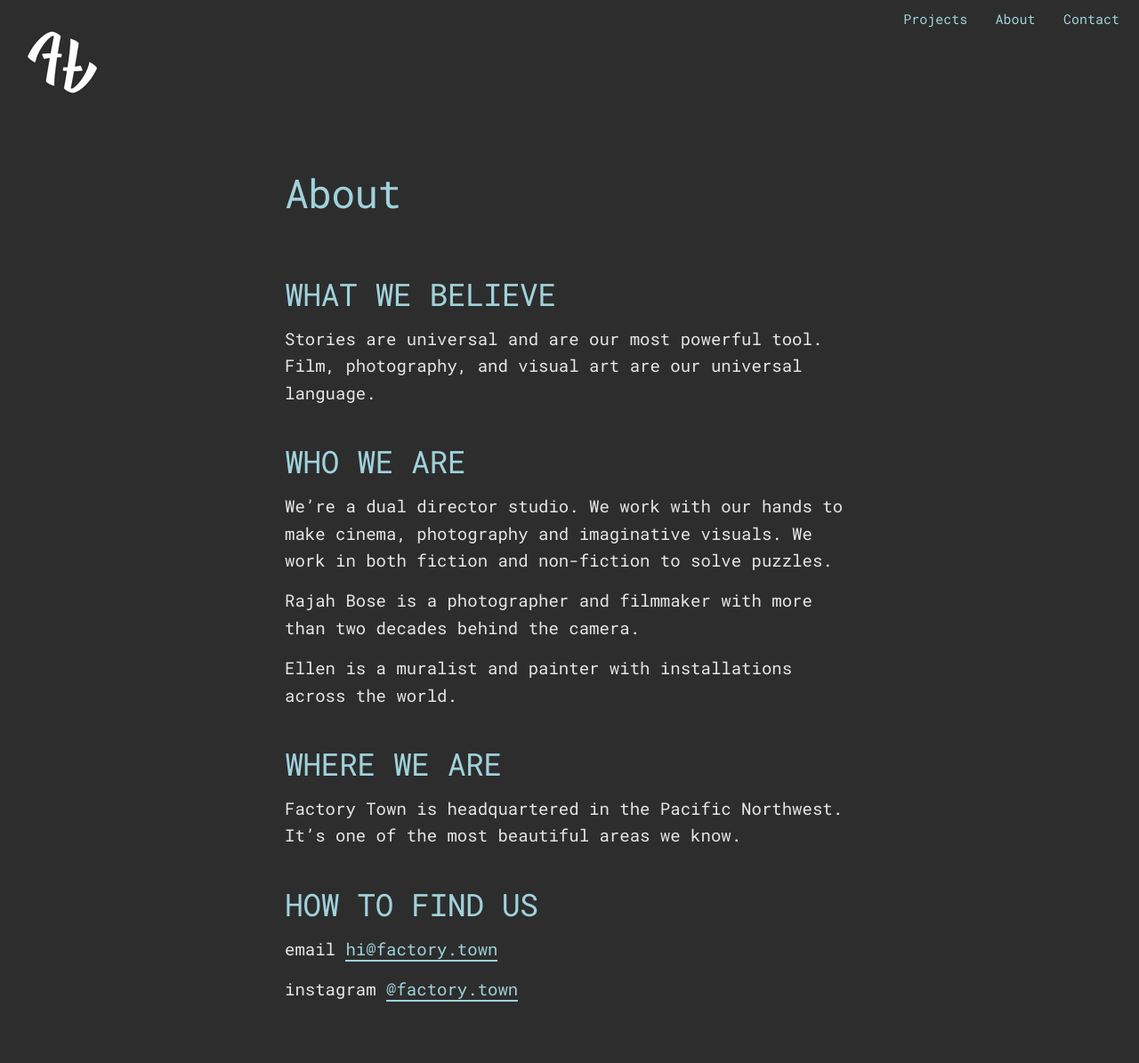
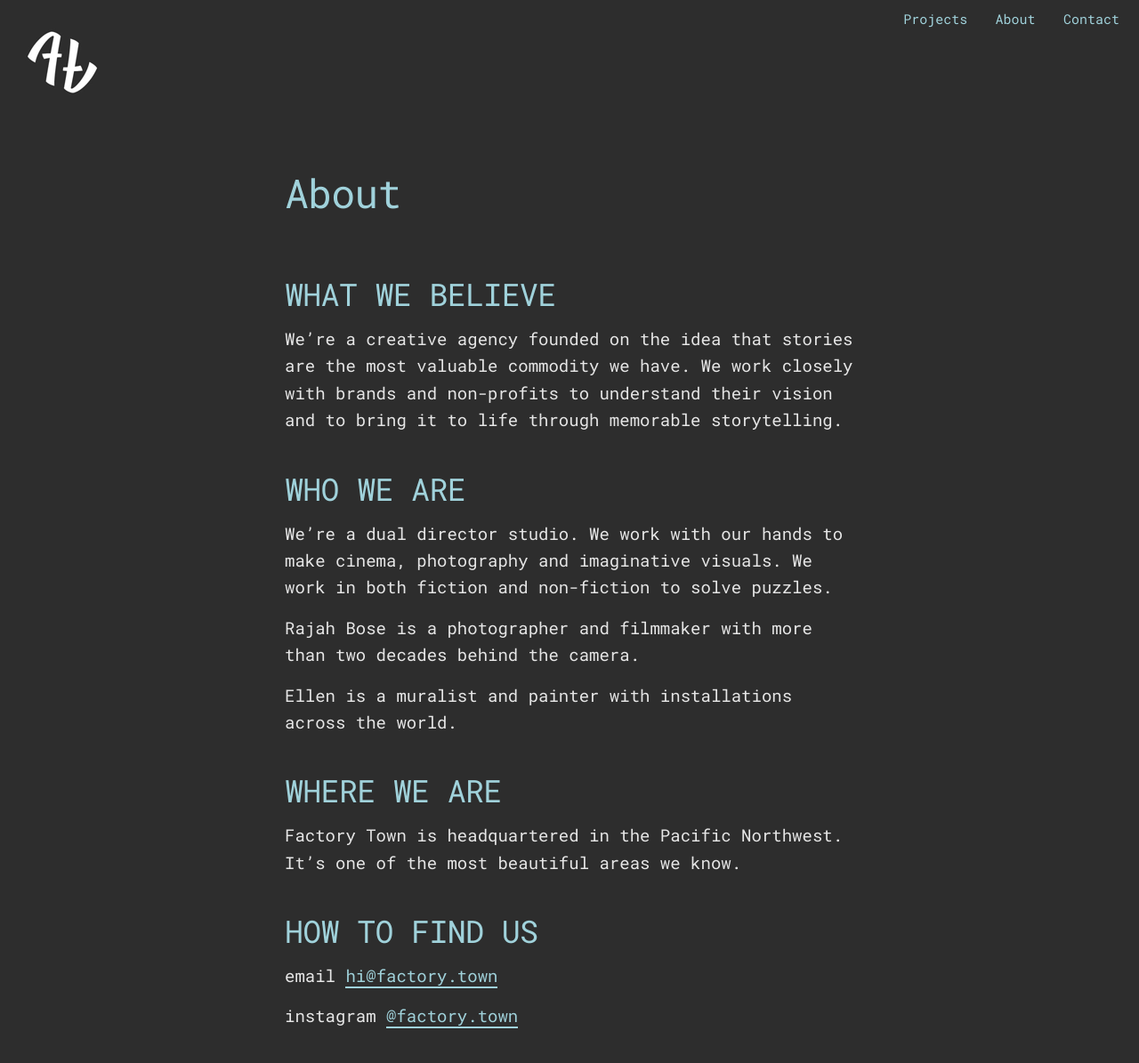
Before and after one commit to factorytown/factorytown.github.io, a Jekyll site: the page built from _pages/about.md, in a window 1280 px wide, cut to the strip 0-1203 px from the top of the page. Shown: the top 1195 px of the strip at 89% size. Built offline with Jekyll 4.4.1, drawn with Linux system fonts in a browser that asks for light colours; nearby versions of some CDN libraries.

Commit message:
Updated About

```diff
--- a/_pages/about.md
+++ b/_pages/about.md
@@ -4,7 +4,7 @@ title: About
 
 ## WHAT WE BELIEVE
 
-Stories are universal and are our most powerful tool. Film, photography, and visual art are our universal language.
+ We're a creative agency founded on the idea that stories are the most valuable commodity we have. We work closely with brands and non-profits to understand their vision and to bring it to life through memorable storytelling.
 
 ## WHO WE ARE
 
```
